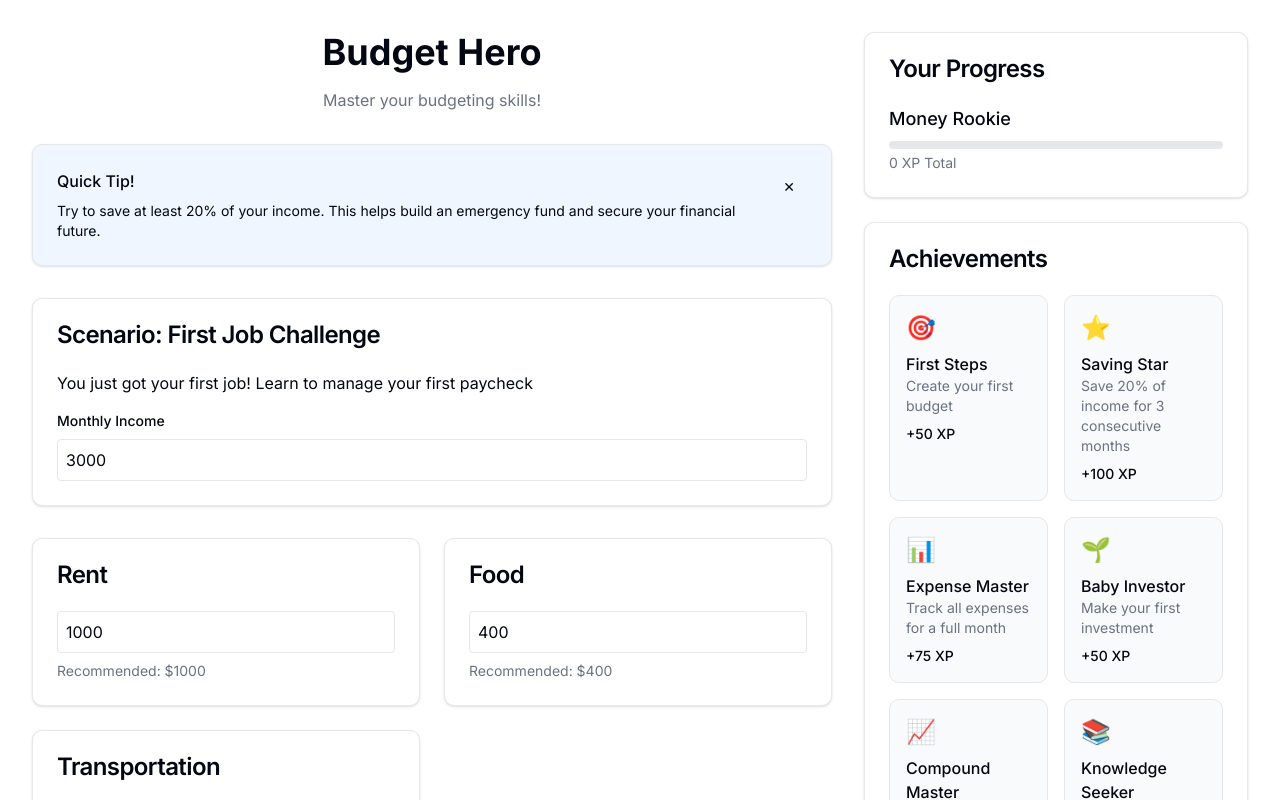
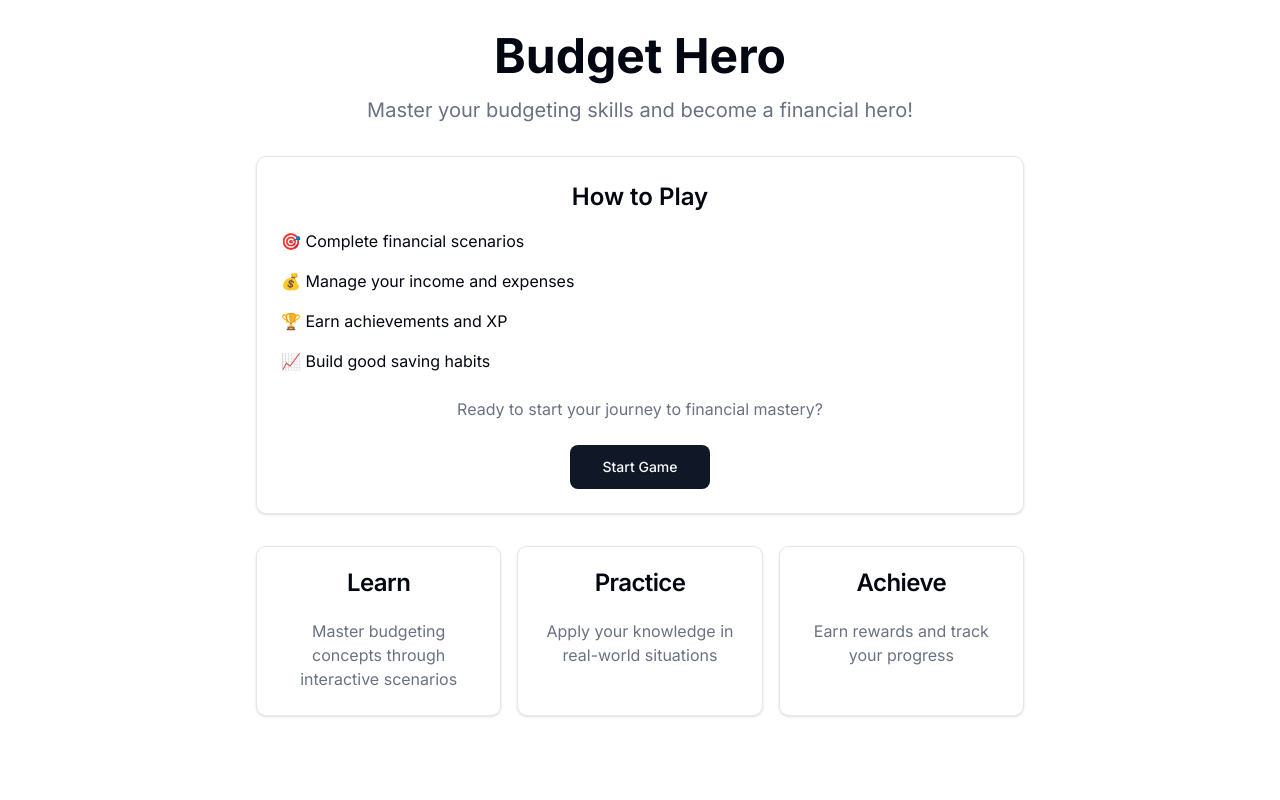
Before and after one commit to SM7958302/moneywise-app, a Next.js app: page /games/budget-hero in a window 1280 px wide. Shown: the top 800 px of the page. Built offline with nearby package versions, Linux system fonts and the light colour scheme.

Commit message:
feat: add start screen to Budget Hero game

```diff
--- a/src/app/games/budget-hero/page.tsx
+++ b/src/app/games/budget-hero/page.tsx
@@ -10,6 +10,7 @@ import { AchievementsPanel } from "@/components/game/AchievementsPanel"
 
 export default function BudgetHeroGame() {
   const { addXP, unlockAchievement, completeScenario, progress } = useGame()
+  const [gameStarted, setGameStarted] = useState(false)
   const [currentScenario, setCurrentScenario] = useState(scenarios[0])
   const [income, setIncome] = useState(currentScenario.monthlyIncome)
   const [expenses, setExpenses] = useState<Record<string, number>>(
@@ -25,6 +26,14 @@ export default function BudgetHeroGame() {
   const totalExpenses = Object.values(expenses).reduce((a, b) => a + b, 0)
   const remaining = income - totalExpenses
   const savingsRate = (remaining / income) * 100
+
+  const handleStartGame = () => {
+    setGameStarted(true)
+    if (!progress.achievements.includes("first_budget")) {
+      unlockAchievement("first_budget")
+      addXP(50) // XP for first_budget achievement
+    }
+  }
 
   const handleExpenseChange = (category: string, value: string) => {
     const numValue = parseInt(value) || 0
@@ -92,6 +101,80 @@ export default function BudgetHeroGame() {
         setIsGameComplete(true)
       }
     }
+  }
+
+  if (!gameStarted) {
+    return (
+      <div className="min-h-screen bg-background p-8">
+        <div className="max-w-3xl mx-auto text-center">
+          <motion.div
+            initial={{ opacity: 0, y: 20 }}
+            animate={{ opacity: 1, y: 0 }}
+            className="space-y-8"
+          >
+            <h1 className="text-5xl font-bold mb-4">Budget Hero</h1>
+            <p className="text-xl text-muted-foreground mb-8">
+              Master your budgeting skills and become a financial hero!
+            </p>
+
+            <Card className="mb-8">
+              <CardContent className="p-6">
+                <h2 className="text-2xl font-semibold mb-4">How to Play</h2>
+                <ul className="text-left space-y-4 mb-6">
+                  <li>🎯 Complete financial scenarios</li>
+                  <li>💰 Manage your income and expenses</li>
+                  <li>🏆 Earn achievements and XP</li>
+                  <li>📈 Build good saving habits</li>
+                </ul>
+                <p className="text-muted-foreground mb-6">
+                  Ready to start your journey to financial mastery?
+                </p>
+                <Button
+                  size="lg"
+                  onClick={handleStartGame}
+                  className="w-full md:w-auto"
+                >
+                  Start Game
+                </Button>
+              </CardContent>
+            </Card>
+
+            <div className="grid grid-cols-1 md:grid-cols-3 gap-4">
+              <Card>
+                <CardHeader>
+                  <CardTitle>Learn</CardTitle>
+                </CardHeader>
+                <CardContent>
+                  <p className="text-muted-foreground">
+                    Master budgeting concepts through interactive scenarios
+                  </p>
+                </CardContent>
+              </Card>
+              <Card>
+                <CardHeader>
+                  <CardTitle>Practice</CardTitle>
+                </CardHeader>
+                <CardContent>
+                  <p className="text-muted-foreground">
+                    Apply your knowledge in real-world situations
+                  </p>
+                </CardContent>
+              </Card>
+              <Card>
+                <CardHeader>
+                  <CardTitle>Achieve</CardTitle>
+                </CardHeader>
+                <CardContent>
+                  <p className="text-muted-foreground">
+                    Earn rewards and track your progress
+                  </p>
+                </CardContent>
+              </Card>
+            </div>
+          </motion.div>
+        </div>
+      </div>
+    )
   }
 
   return (
```
